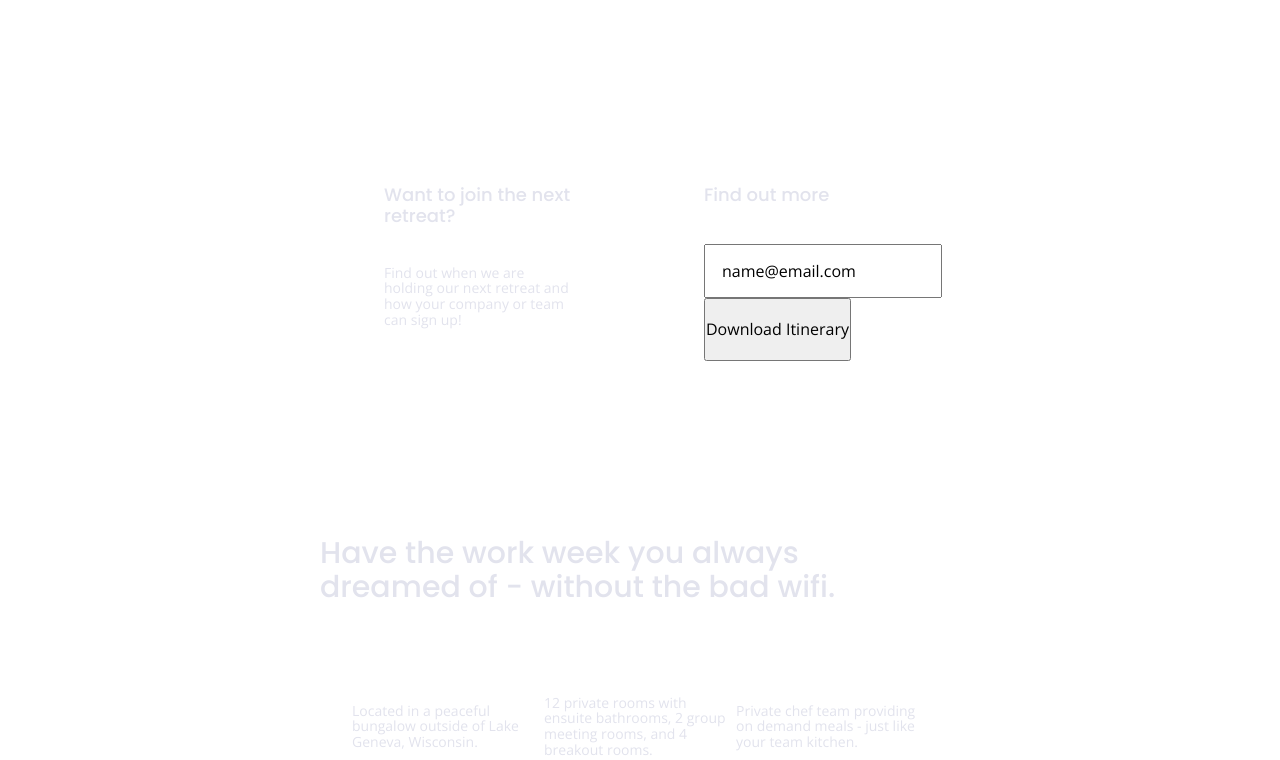
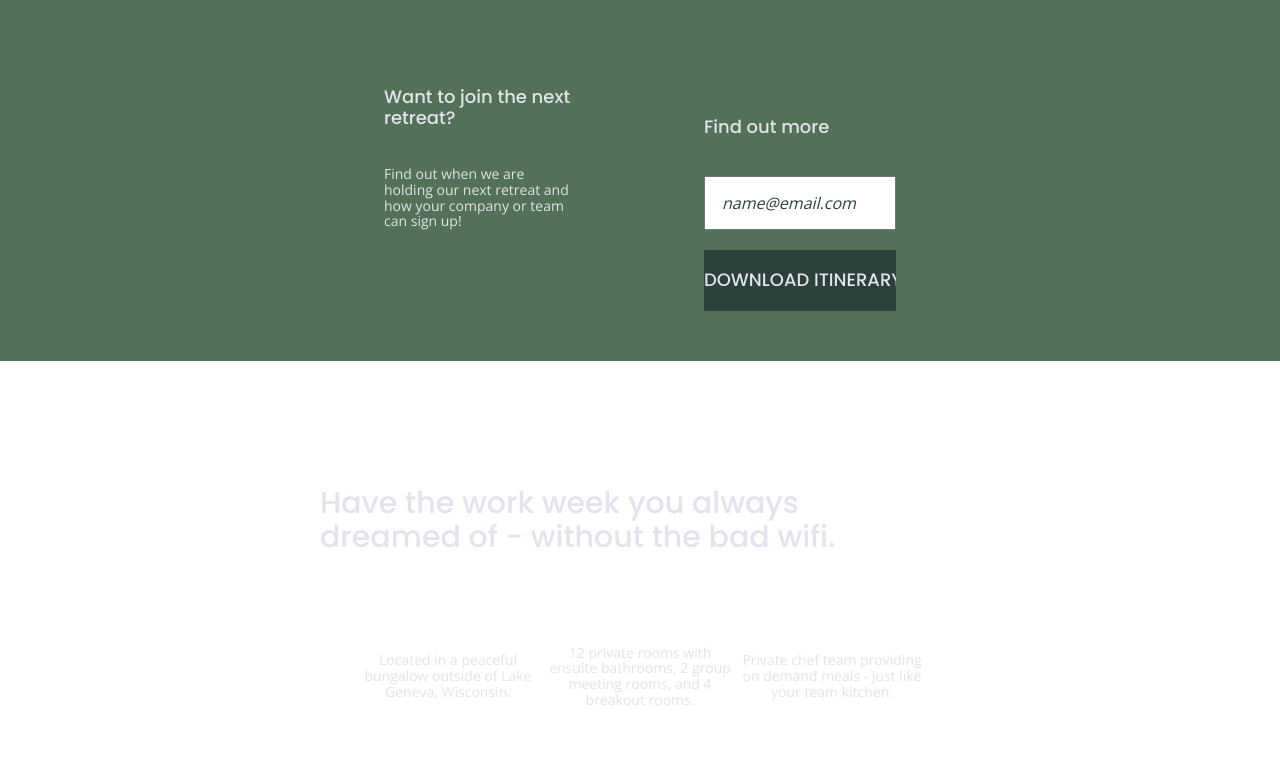
Before and after one commit to adambarrameda/unplugged, a website built with Parcel: page index.html in a window 1280 px wide. Shown: the part 398-1158 px from the top of the page. Built offline with nearby package versions, Linux system fonts and the light colour scheme.

Commit message:
Global styles updated

```diff
--- a/css/main.css
+++ b/css/main.css
@@ -83,6 +83,33 @@ textarea {
   resize: vertical;
 }
 
+/* author custom form styles */
+aside .form {
+  margin-top: 30px;
+}
+
+input[type=text] {
+  box-sizing: border-box;
+  width: 100%;
+  color: #2a423a;
+  font-style: italic;
+  padding: 1em;
+}
+
+input[type=button] {
+  width: 100%;
+  padding: 20px 0;
+  margin-top: 20px;
+  background-color: #2a423a;
+  font-family: 'Poppins', Helvetica, Arial, sans-serif;
+  font-weight: 500;
+  font-size: 1.125em;
+  color: #e2e3ed;
+  border: none;
+  text-align: center;
+  text-transform: uppercase;
+}
+
 /* ==========================================================================
    Author's custom styles
    ========================================================================== */
@@ -102,6 +129,7 @@ body {
 ul,
 ol {
  list-style: none;
+ text-transform: uppercase;
 }
 
 a {
@@ -111,8 +139,9 @@ a {
 
 h1 {
   font-size: 2.25em;
-  line-height: 2.6875em;
+  /* line-height: 2.6875em; */
   font-weight: 500;
+  font-family: 'Poppins', Helvetica, Arial, sans-serif;
 }
 
 h2 {
@@ -158,6 +187,7 @@ footer {
   justify-content: center;
   align-items: center;
   flex-flow: row wrap;
+  background-color: #202322;
 }
 
 header {
@@ -193,6 +223,7 @@ header nav ul {
 }
 
 footer {
+  text-align: center;
   flex-direction: column;
 }
 
@@ -258,6 +289,7 @@ aside {
   justify-content: center;
   align-items: center;
   flex-flow: row wrap;
+  background-color: #527158;
 }
 
 .features {
@@ -290,10 +322,15 @@ aside {
   flex-flow: row wrap;
 }
 
+.features-item-description {
+  text-align: center;
+}
+
 .reviews {
   display: flex;
   justify-content: center;
   flex-flow: row wrap;
+  background-color: #2a423a;
 }
 
 .reviews h2 {
@@ -319,6 +356,7 @@ aside {
   justify-content: center;
   align-items: center;
   flex-flow: row wrap;
+  background-color: #2a423a;
 }
 
 /* --- Mobile Styles - FAQ Page --- */
```
